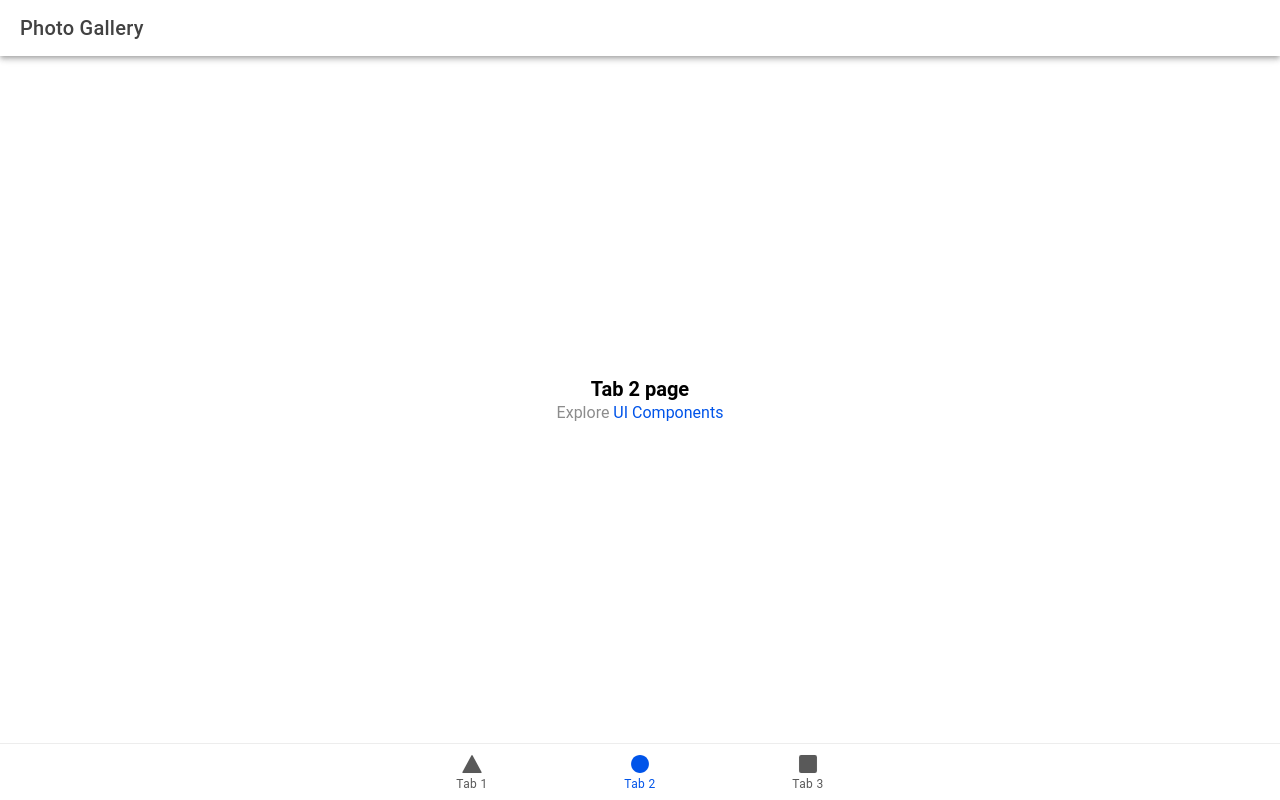
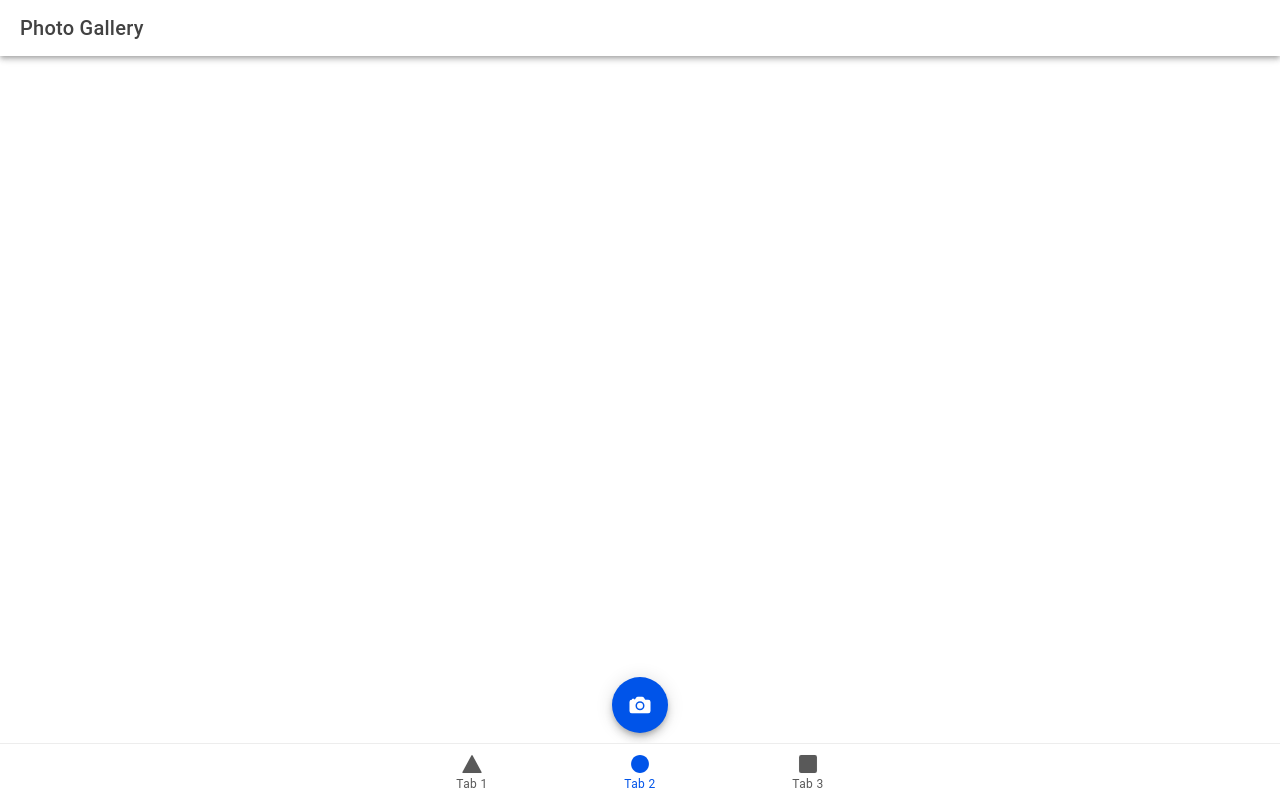
Before and after one commit to jeremy-kimball/photo-gallery, a React (Vite) app: page /tab2 in a window 1280 px wide. Built offline with nearby package versions, Linux system fonts and the light colour scheme.

Commit message:
removed placeholder content, added FAB camera button

```diff
--- a/src/pages/Tab2.tsx
+++ b/src/pages/Tab2.tsx
@@ -26,12 +26,11 @@ const Tab2: React.FC = () => {
         </IonToolbar>
       </IonHeader>
       <IonContent fullscreen>
-        <IonHeader collapse="condense">
-          <IonToolbar>
-            <IonTitle size="large">Tab 2</IonTitle>
-          </IonToolbar>
-        </IonHeader>
-        <ExploreContainer name="Tab 2 page" />
+        <IonFab vertical='bottom' horizontal='center' slot='fixed'>
+          <IonFabButton onClick={() => takePhoto()}>
+            <IonIcon icon={camera}></IonIcon>
+          </IonFabButton>
+        </IonFab>
       </IonContent>
     </IonPage>
   );
```
